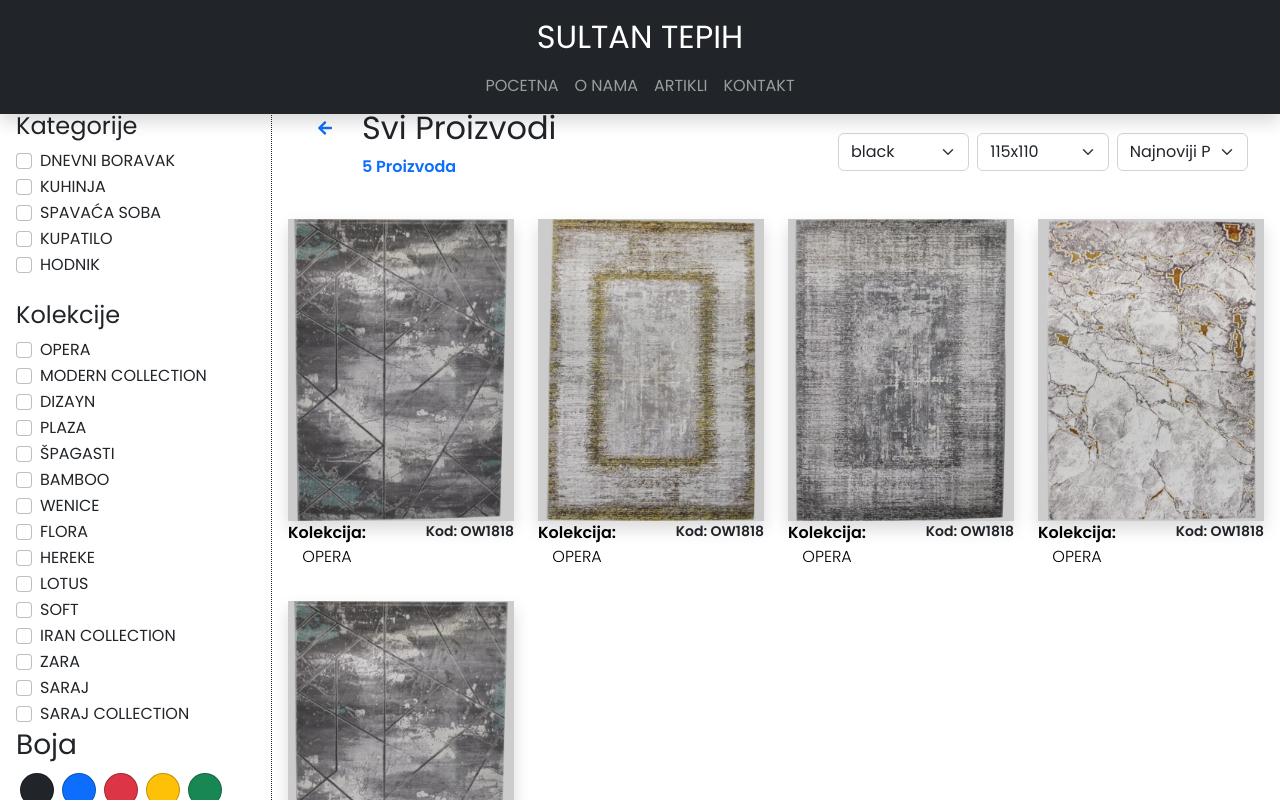
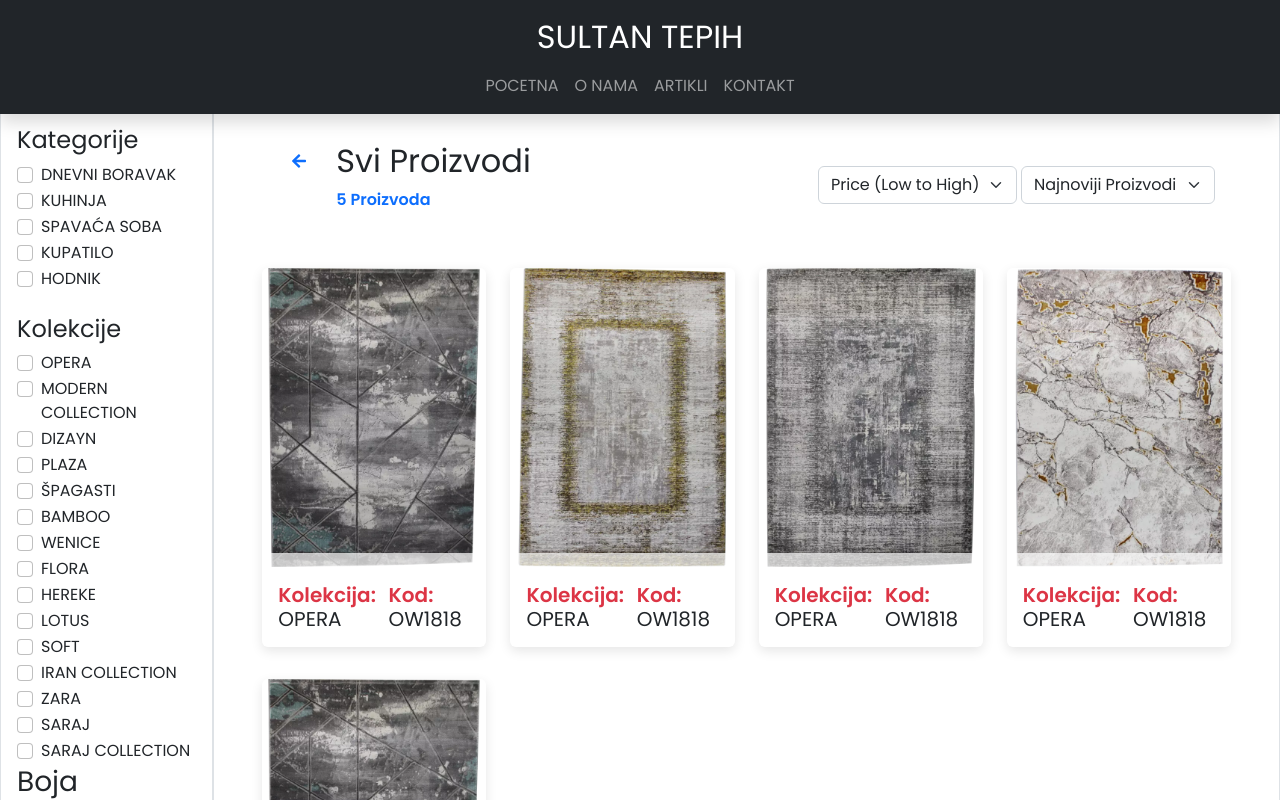
Before and after one commit to aliibnemasud/sultan_tepih, a React (Create React App) app: page /shop in a window 1280 px wide. Shown: the top 800 px of the page. Built offline with nearby package versions, Linux system fonts and the light colour scheme.

Commit message:
chages made everything

```diff
--- a/src/App.jsx
+++ b/src/App.jsx
@@ -20,15 +20,15 @@ function App() {
           <Route path="/" element={<Home />} />
           <Route path="/about" element={<About />} />
           <Route path="/contact" element={<Contact />} />
-          <Route path="/shop" element={<ProductPage/>} />
-          <Route path="/shopnew" element={<NewProductPage/>} />
+          <Route path="/shop" element={<NewProductPage/>} />
+          <Route path="/oldPage" element={<ProductPage/>} />
           {/* <Route
             path="/products"
             element={<Products category={""} collection={""} />}
           /> */}
           <Route
             path="/products"
-            element={<ProductPage/>}
+            element={<NewProductPage/>}
           />
           {/* Product category */}
           <Route
--- a/src/Components/ProductSlider/NewProductSlider.jsx
+++ b/src/Components/ProductSlider/NewProductSlider.jsx
@@ -1,8 +1,9 @@
 import axios from "axios";
 import React, { Component } from "react";
-import { FaAlgolia, FaArrowCircleLeft, FaArrowCircleRight, FaEye } from "react-icons/fa";
+import { FaAlgolia, FaArrowCircleLeft, FaArrowCircleRight, FaEye, FaInfoCircle, FaSearchPlus } from "react-icons/fa";
 import Slider from "react-slick";
 import ImageModal from "./ImageModal";
+import { useNavigate } from "react-router-dom";
 // import '../../Pages/Products/ProductCard.css';
 
 /* function SampleNextArrow(props) {
@@ -25,23 +26,19 @@ class NewProductSlider extends Component {
     const products = data?.data;
   }; */
 
-  state = { products: [], openModal: "", pdImg: '' };
+  state = { products: [], openModal: "", pdImg: "" };
+
+  navigate = (prop) => {
+    window.location.href = `/product-details/${prop}`
+  };
 
   componentDidMount() {
     axios.get("/data/products.json").then((res) => this.setState({ products: res.data }));
   }
 
-  /* handleOpenModal = () => {
-    if (this.state.openModal === "d-block") {
-      this.setState({ openModal: "" });
-    } else {
-      this.setState({ openModal: "d-block" });
-    }
-  }; */
-
   changeState = (props) => {
-    this.setState({ openModal: props })
-  }
+    this.setState({ openModal: props });
+  };
 
   render() {
     var settings = {
@@ -83,38 +80,59 @@ class NewProductSlider extends Component {
     };
 
     return (
-      <div className="text-center container">
-        <h2>Products</h2>
+      <div className="text-center container mt-5">
+        <h2 className="fw-bold">Products</h2>
         <Slider {...settings} className="row">
           {this.state.products.map((product) => {
             return (
               <div className="product-card col-lg-3 my-3">
                 <div className="card-content rounded">
                   <div className="card-image">
-                    <img onClick={() => {
+                    <img
+                      onClick={() => {
                         if (this.state.openModal === "d-block") {
                           this.setState({ openModal: "" });
                         } else {
                           this.setState({
                             openModal: "d-block",
-                          pdImg: product.img[0] });
+                            pdImg: product.img[0],
+                          });
                         }
-                    }} src={product.img[0]} className="img-fluid text-center" alt="" />
-                    <div className="card-bottom py-2 w-100 d-flex justify-content-around">
-                      <button className="btn btn-lite text-danger">
-                        <FaEye />
+                      }}
+                      src={product.img[0]}
+                      className="img-fluid text-center"
+                      alt=""
+                    />
+                    <div className="card-bottom py-2 w-100 d-flex justify-content-around align-items-center">
+                      <button onClick={() => {
+                        if (this.state.openModal === "d-block") {
+                          this.setState({ openModal: "" });
+                        } else {
+                          this.setState({
+                            openModal: "d-block",
+                            pdImg: product.img[0],
+                          });
+                        }
+                      }} className="btn btn-lite text-danger">
+                        <FaEye size={20} />
                       </button>
-                      <button className="btn btn-lite text-danger">
-                        <FaAlgolia />
+                      <button onClick={() => this.navigate(`${product?.id}`)} className="btn btn-lite text-danger">
+                        <FaInfoCircle size={20} />
                       </button>
-                      <button className="btn btn-lite text-danger">
-                        <FaAlgolia />
+                      <button className="btn btn-lite text-danger ">
+                        <FaSearchPlus size={20} />
                       </button>
+                      <span className="d-flex flex-row flex-wrap fs-5 align-items-end">
+                        Boje:{" "}
+                        {product?.colors?.map((color, index) => {
+                          return <span key={index} className="rounded-circle ms-1 mb-2" style={{ color: color, background: color, width: "15px", height: "15px" }}></span>;
+                        })}
+                      </span>
                     </div>
                   </div>
                   <div className="d-flex w-100 py-3 justify-content-between px-3">
-                    <h5>Kolekcija: OPERA</h5>
-                    <h5>Kod: OW1818</h5>
+                    <h6><span className="fw-bold text-danger">Kolekcija: </span>{product?.category}</h6>
+                    <h6><span className="fw-bold text-danger">Kod: </span> {product?.code}</h6>
                   </div>
                 </div>
               </div>
@@ -122,11 +140,7 @@ class NewProductSlider extends Component {
           })}
         </Slider>
 
-
-        {
-          this.state.openModal === 'd-block' && <ImageModal changeState={this.changeState} openModal={this.state.openModal} img={this.state.pdImg} />
-        }
-
+        {this.state.openModal === "d-block" && <ImageModal changeState={this.changeState} openModal={this.state.openModal} img={this.state.pdImg} />}
       </div>
     );
   }
--- a/src/Pages/About/About.jsx
+++ b/src/Pages/About/About.jsx
@@ -3,7 +3,7 @@ import { SmallThumbnail } from '../../Components/SmallThumbnail/SmallThumbnail'
 
 export const About = () => {
   return (
-    <div className='text-center'>
+    <div className='text-center bg-image'>
       <SmallThumbnail img={"./img/landing-carpet.jpg"}/>
 
       <div className="container mt-5 mb-5">
--- a/src/Pages/Contact/Contact.jsx
+++ b/src/Pages/Contact/Contact.jsx
@@ -11,11 +11,11 @@ export const Contact = () => {
     <div id="bodyBg">
       <SmallThumbnail img={"./img/landing-carpet.jpg"}/>
 
-      <form className="container text-start rounded p-5 my-5 border rounded" onSubmit={handleSubmit} style={{"background": "white"}}>
+      <form className="container text-start rounded p-4 my-5 border rounded" onSubmit={handleSubmit} style={{"background": "white"}}>
         <div className="form-table mt-3">
           <div className="container">
               <div className="col-xs-12 pb-3">
-                  <h3 className="text-center">Kontaktirajte nas</h3>
+                  <h3 className="text-center my-5 fw-bold">Kontaktirajte nas</h3>
                   <div className="row">
                       <div className="col-xs-12 col-sm-6">
                           <div className=" form-floating text-muted">
--- a/src/Pages/Products/NewProductCard.jsx
+++ b/src/Pages/Products/NewProductCard.jsx
@@ -1,47 +1,55 @@
 import React, { useState } from "react";
-import { FaAlgolia, FaEye } from "react-icons/fa";
+import { FaEye, FaInfoCircle, FaSearchPlus } from "react-icons/fa";
+import { useNavigate } from "react-router-dom";
 import "./ProductCard.css";
 
 const NewProductCard = ({ product }) => {
-  const [openModal, setOpenModal] = useState('');
-
+  const [openModal, setOpenModal] = useState("");
+  const navigate = useNavigate();
   const handleOpenModal = () => {
-    if(openModal === 'd-block'){
-      setOpenModal('')
+    if (openModal === "d-block") {
+      setOpenModal("");
     } else {
-      setOpenModal('d-block')
+      setOpenModal("d-block");
     }
-  }
+  };
 
   return (
     <div className="product-card col-lg-3 my-3">
       <div className="card-content rounded">
         <div className="card-image">
-          <img onClick={handleOpenModal} src={product.img[0]} className="img-fluid text-center" alt="" />
-          <div className="card-bottom py-2 w-100 d-flex justify-content-around">
-            <button className="btn btn-lite text-danger">
-              <FaEye/>
+          <img onClick={handleOpenModal} src={product?.img[0]} className="img-fluid text-center" alt="" />
+          <div className="card-bottom py-2 w-100 d-flex justify-content-around align-items-center">
+            <button onClick={handleOpenModal} className="btn btn-lite text-danger">
+              <FaEye size={30} />
             </button>
-            <button className="btn btn-lite text-danger">
-              <FaAlgolia/>
+            <button onClick={()=> navigate(`/product-details/${product?.id}`)} className="btn btn-lite text-danger">
+              <FaInfoCircle size={30} />
             </button>
-            <button className="btn btn-lite text-danger">
-              <FaAlgolia />
+            <button className="btn btn-lite text-danger ">
+              <FaSearchPlus size={30} />
             </button>
+            <span className="d-flex flex-row flex-wrap fs-5 align-items-end">
+              Boje:{" "}
+              {product?.colors?.map((color, index) => {
+                return <span key={index} className="rounded-circle ms-1 mb-2" style={{ color: color, background: color, width: "15px", height: "15px" }}></span>;
+              })}
+            </span>
           </div>
         </div>
         <div className="d-flex w-100 py-3 justify-content-between px-3">
-          <h5>Kolekcija: OPERA</h5>
-          <h5>Kod: OW1818</h5>
+          <h5><span className="fw-bold text-danger">Kolekcija:</span> {product?.collection}</h5>
+          <h5><span className="fw-bold text-danger">Kod:</span> {product?.code}</h5>
         </div>
       </div>
 
       <div className={`my-modal ${openModal}`}>
-        <span onClick={handleOpenModal} class="close-btn">&times;</span>
-        <img width="20%" src={product.img[0]} className="myModal-content" />
+        <span onClick={handleOpenModal} class="close-btn">
+          &times;
+        </span>
+        <img width="20%" src={product?.img[0]} className="myModal-content" />
         <div id="caption"></div>
       </div>
-
     </div>
   );
 };
--- a/src/Pages/Products/NewProductPage.jsx
+++ b/src/Pages/Products/NewProductPage.jsx
@@ -26,15 +26,16 @@ const NewProductPage = () => {
   const [dateValue, setDateValue] = useState("");
   const [sortByDate, setSortByDate] = useState([]);
 
+  // Load Products
+  let loadProducts = products;
+
   //  pagination
-  const totalProducts = products?.length;
+  const totalProducts = loadProducts?.length;
   const pageCount = Math.ceil(totalProducts / 5);
   const indexOfLastPost = page * size;
   const indexOfFirstPost = indexOfLastPost - size;
-  const currentProducts = products?.slice(indexOfFirstPost, indexOfLastPost);
+  const currentProducts = loadProducts?.slice(indexOfFirstPost, indexOfLastPost);
 
-  // Load Products
-  let loadProducts;
 
   const handleCategoryChange = () => {};
   const handleSizeChange = () => {};
@@ -58,13 +59,15 @@ const NewProductPage = () => {
 
     if(pricingValue === 'lowToHigh'){
       let filterByPrice = products?.sort((a, b) => a.price[0] - b.price[0]);
-      setSortByPrice(filterByPrice)
+      setSortByPrice(filterByPrice);
+      setDateValue('')
     }
     if(pricingValue === 'highToLow'){
       let filterByPrice = products?.sort((a, b) => b.price[0] - a.price[0]);
       // Reverse
       // let reverseFilterByPrice = filterByPrice?.reverse();
       setSortByPrice(filterByPrice);
+      setDateValue('')
     }
   }, [products, loadProducts, pricingValue, dateValue]);
 
@@ -81,7 +84,7 @@ const NewProductPage = () => {
       var d = parseDate(b.createdAt);
       return d - c;
     });
-    loadProducts = lPro
+    loadProducts = lPro;
 
   } else if (dateValue === "latestProducts") {
     let oPro = products?.sort((a, b) => {
@@ -89,7 +92,7 @@ const NewProductPage = () => {
       var d = parseDate(b.createdAt);
       return c - d;
     });
-    loadProducts = oPro
+    loadProducts = oPro;
   }
 
 
```
Also changed, not shown: public/data/products.json (+13 -13 lines), src/Pages/Home/Home.jsx (+7 -7 lines), src/App.css (line endings or trailing spaces). Lines whose indentation alone changed are shown as unchanged.
